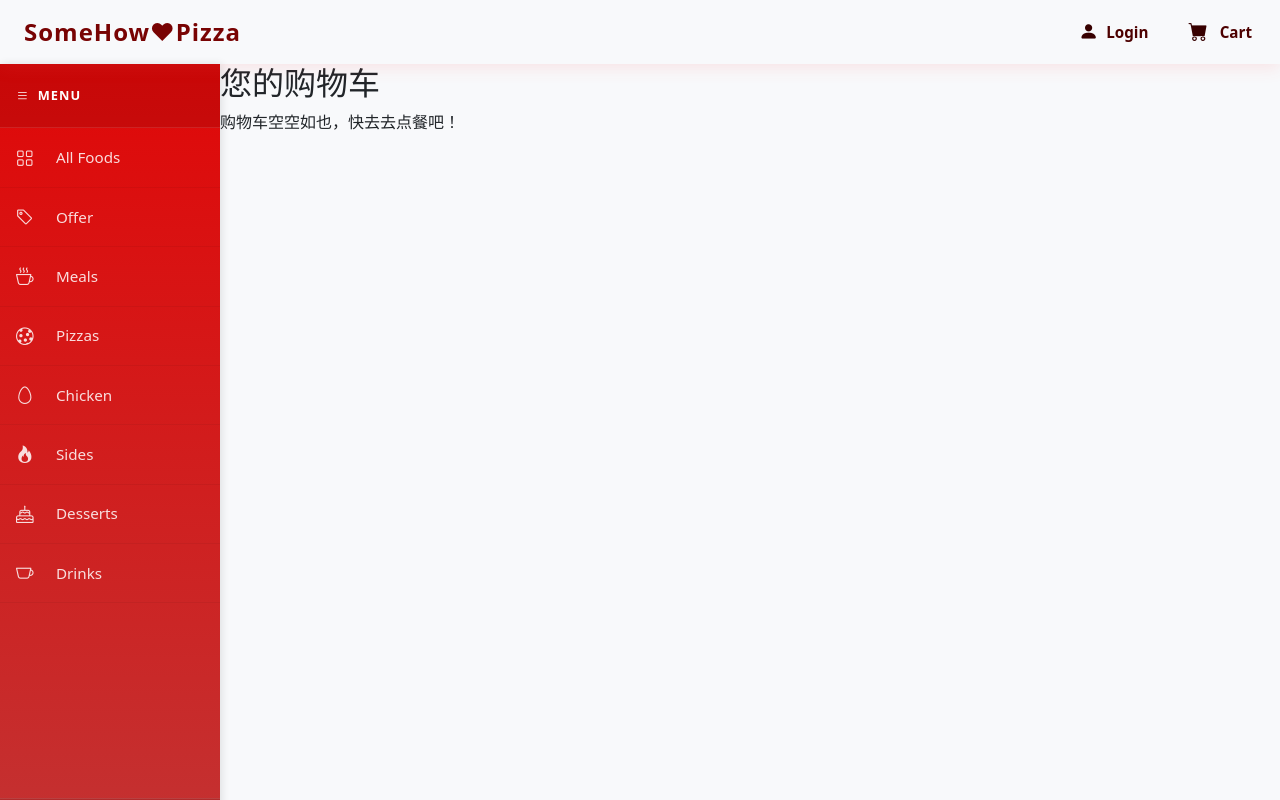
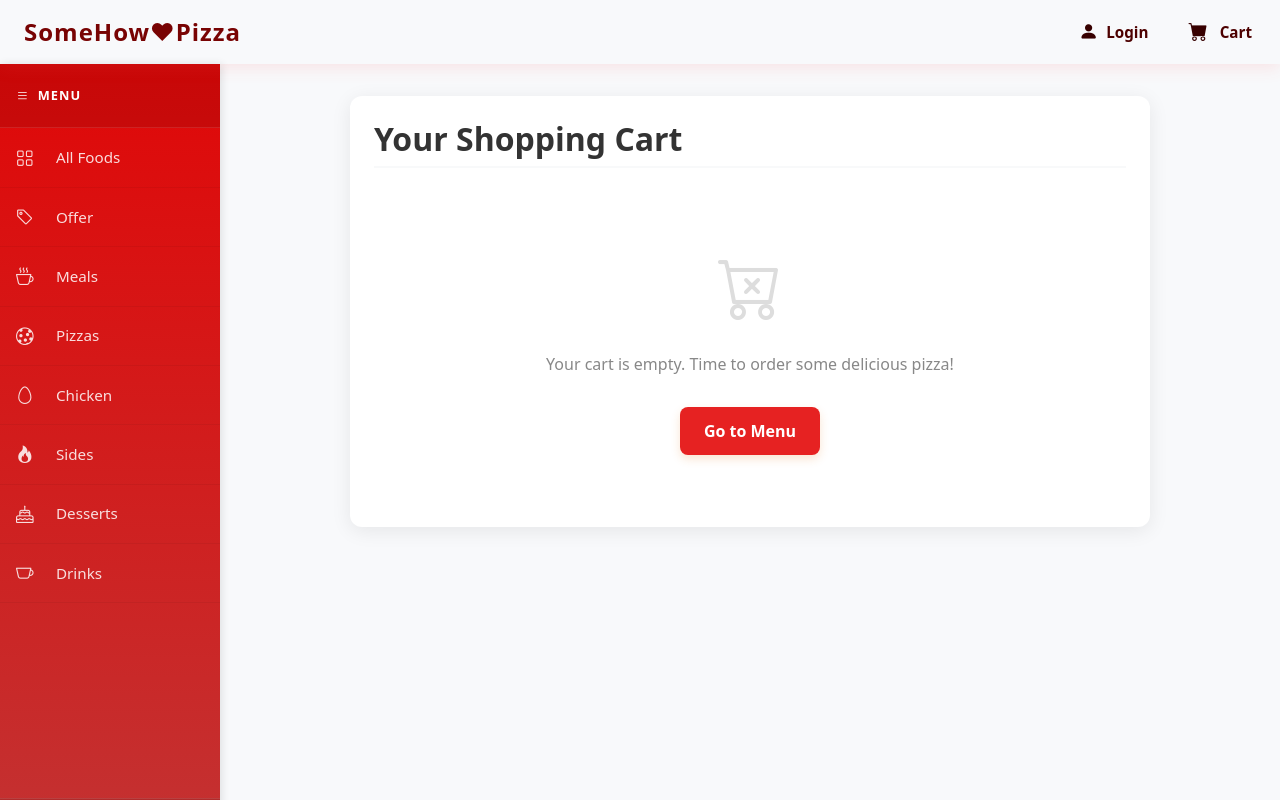
Before and after one commit to Bloonys/food-ordering-system, an Angular app in the folder food-ordering-system/frontend/food-ordering-app/: page /cart in a window 1280 px wide. Shown: the top 800 px of the page. Built offline with nearby package versions, Linux system fonts and the light colour scheme.

Commit message:
Update Cart ui

```diff
--- a/food-ordering-system/frontend/food-ordering-app/src/app/components/header/header.component.html
+++ b/food-ordering-system/frontend/food-ordering-app/src/app/components/header/header.component.html
@@ -15,7 +15,7 @@
         <i class="bi bi-person-fill"></i>
         <span class="action-label d-none d-sm-inline">Login</span>
       </a>
-      <a class="btn-icon-text cart-button" routerLink="#">
+      <a class="btn-icon-text cart-button" routerLink="/cart">
         <i class="bi bi-cart-fill"></i>
         <span *ngIf="(cartCount$ | async) as c" class="cart-badge">{{ c }}</span>
         <span class="action-label d-none d-sm-inline ms-1">Cart</span>
--- /dev/null
+++ b/food-ordering-system/frontend/food-ordering-app/src/app/pages/cart/cart.component.css
@@ -0,0 +1,184 @@
+/* Container Layout */
+.cart-container {
+  max-width: 800px;
+  margin: 2rem auto;
+  padding: 1.5rem;
+  background: #ffffff;
+  border-radius: 12px;
+  box-shadow: 0 4px 20px rgba(0, 0, 0, 0.08);
+  min-height: 400px;
+}
+
+.cart-title {
+  color: #333;
+  font-weight: 700;
+  margin-bottom: 1.5rem;
+  border-bottom: 2px solid #f8f9fa;
+  padding-bottom: 0.5rem;
+}
+
+/* Empty State */
+.empty-cart {
+  text-align: center;
+  padding: 3rem 0;
+  color: #888;
+}
+
+.empty-cart i {
+  font-size: 4rem;
+  display: block;
+  margin-bottom: 1rem;
+  color: #ddd;
+}
+
+/* Cart Item Styling */
+.cart-item {
+  display: flex;
+  justify-content: space-between;
+  align-items: center;
+  padding: 1rem;
+  margin-bottom: 1rem;
+  background: #fdfdfd;
+  border: 1px solid #f0f0f0;
+  border-radius: 8px;
+  transition: transform 0.2s ease;
+}
+
+.cart-item:hover {
+  transform: translateY(-2px);
+  box-shadow: 0 2px 10px rgba(0,0,0,0.05);
+}
+
+.item-name {
+  font-size: 1.1rem;
+  color: #2d3436;
+}
+
+.item-price {
+  margin: 0;
+  color: #636e72;
+  font-size: 0.9rem;
+}
+
+/* Controls & Buttons */
+.item-controls {
+  display: flex;
+  align-items: center;
+  gap: 1.5rem;
+}
+
+.item-quantity {
+  font-weight: 600;
+  color: #d63031; /* Use a pizza-like theme color */
+}
+
+.btn-remove {
+  background: none;
+  border: 1px solid #faa0a0;
+  color: #e15555;
+  padding: 4px 12px;
+  border-radius: 4px;
+  cursor: pointer;
+  font-size: 0.85rem;
+  transition: all 0.2s;
+}
+
+.btn-remove:hover {
+  background: #ff7675;
+  color: white;
+  border-color: #ff7575;
+}
+
+/* Summary Section */
+.cart-footer {
+  margin-top: 2rem;
+}
+
+.cart-summary {
+  display: flex;
+  flex-direction: column;
+  align-items: flex-end;
+  gap: 1rem;
+}
+
+.total-amount {
+  font-size: 1.5rem;
+  color: #2d3436;
+  font-weight: 800;
+}
+
+.actions {
+  display: flex;
+  gap: 1rem;
+}
+
+.btn-clear {
+  background: #f1f2f6;
+  border: none;
+  padding: 10px 20px;
+  border-radius: 6px;
+  color: #57606f;
+  cursor: pointer;
+  font-weight: 600;
+}
+
+.btn-clear:hover {
+  background: #dfe4ea;
+}
+
+.btn-checkout {
+  background: #e62222; /* Pizza Gold/Orange */
+  border: none;
+  padding: 10px 30px;
+  border-radius: 6px;
+  color: white;
+  cursor: pointer;
+  font-weight: 700;
+  box-shadow: 0 4px 15px rgba(230, 126, 34, 0.3);
+}
+
+.btn-checkout:hover {
+  background: #ff0000;
+  transform: scale(1.02);
+}
+
+/* Responsive */
+@media (max-width: 576px) {
+  .cart-item {
+    flex-direction: column;
+    align-items: flex-start;
+    gap: 1rem;
+  }
+  .item-controls {
+    width: 100%;
+    justify-content: space-between;
+  }
+}
+
+/* Empty Cart 'Go to Menu' Button */
+.btn-primary {
+  background-color: #e62222;
+  color: white;
+  border: none;
+  padding: 12px 24px;
+  font-size: 1rem;
+  font-weight: 600;
+  border-radius: 8px;
+  cursor: pointer;
+  transition: all 0.3s ease;
+  text-decoration: none; /* 防止作为 a 标签时出现下划线 */
+  display: inline-block;
+  margin-top: 15px;
+  box-shadow: 0 4px 10px rgba(230, 126, 34, 0.2);
+}
+
+.btn-primary:hover {
+  background-color: #d30000; /* 悬停时颜色深一点 */
+  transform: translateY(-2px); /* 向上轻微浮动 */
+  box-shadow: 0 6px 15px rgba(230, 34, 34, 0.4);
+  color: white;
+}
+
+.btn-primary:active {
+  transform: translateY(0); /* 点击时按下 */
+}
--- a/food-ordering-system/frontend/food-ordering-app/src/app/pages/cart/cart.component.html
+++ b/food-ordering-system/frontend/food-ordering-app/src/app/pages/cart/cart.component.html
@@ -1,40 +1,51 @@
-<div class="cart-container">
-  <h2>您的购物车</h2>
+<div class="cart-container container">
+  <h2 class="cart-title">Your Shopping Cart</h2>
 
   <div *ngIf="(cart.items$ | async) as items; else loading">
 
     <div *ngIf="items.length === 0" class="empty-cart">
-      <p>购物车空空如也，快去去点餐吧！</p>
+      <i class="bi bi-cart-x"></i>
+      <p>Your cart is empty. Time to order some delicious pizza!</p>
+      <button routerLink="/" class="btn-primary">Go to Menu</button>
     </div>
 
+    <div class="cart-items-list">
       <div *ngFor="let entry of items" class="cart-item">
         <div class="item-info">
-        <strong>{{ entry.food.name }}</strong>
-        <p>单价: {{ entry.food.price | currency }}</p>
+          <strong class="item-name">{{ entry.food.name }}</strong>
+          <p class="item-price">Unit Price: {{ entry.food.price | currency }}</p>
         </div>
 
         <div class="item-controls">
-        <span>数量: {{ entry.quantity }}</span>
+          <span class="item-quantity">Qty: {{ entry.quantity }}</span>
 
-        <button (click)="cart.removeItem(entry.food.id)" class="btn-remove">
-          删除
+          <button (click)="cart.removeItem(entry.food.id)" class="btn-remove" title="Remove Item">
+            <i class="bi bi-trash"></i> Remove
           </button>
         </div>
       </div>
+    </div>
 
-    <hr *ngIf="items.length > 0" />
-
-    <div *ngIf="items.length > 0" class="cart-summary">
-      <h3>总计: {{ cart.getTotal() | currency }}</h3>
+    <div *ngIf="items.length > 0" class="cart-footer">
+      <hr />
+      <div class="cart-summary">
+        <h3 class="total-amount">Total: {{ cart.getTotal() | currency }}</h3>
 
         <div class="actions">
-        <button (click)="cart.clear()" class="btn-clear">清空购物车</button>
-        <button class="btn-checkout">去结算</button>
+          <button (click)="cart.clear()" class="btn-clear">
+            Clear Cart
+          </button>
+          <button class="btn-checkout">
+            Checkout
+          </button>
+        </div>
       </div>
     </div>
   </div>
 
   <ng-template #loading>
-    <p>正在加载购物车...</p>
+    <div class="loading-spinner">
+      <p>Loading your cart...</p>
+    </div>
   </ng-template>
 </div>
--- a/food-ordering-system/frontend/food-ordering-app/src/app/pages/cart/cart.component.ts
+++ b/food-ordering-system/frontend/food-ordering-app/src/app/pages/cart/cart.component.ts
@@ -5,6 +5,7 @@ import { CartService } from '../../services/cart.service';
   selector: 'app-cart',
   standalone: false,
   templateUrl: './cart.component.html',
+  styleUrls: ['./cart.component.css']
 })
 export class CartComponent {
   constructor(public cart: CartService) {}
```
Lines whose indentation alone changed are shown as unchanged.
